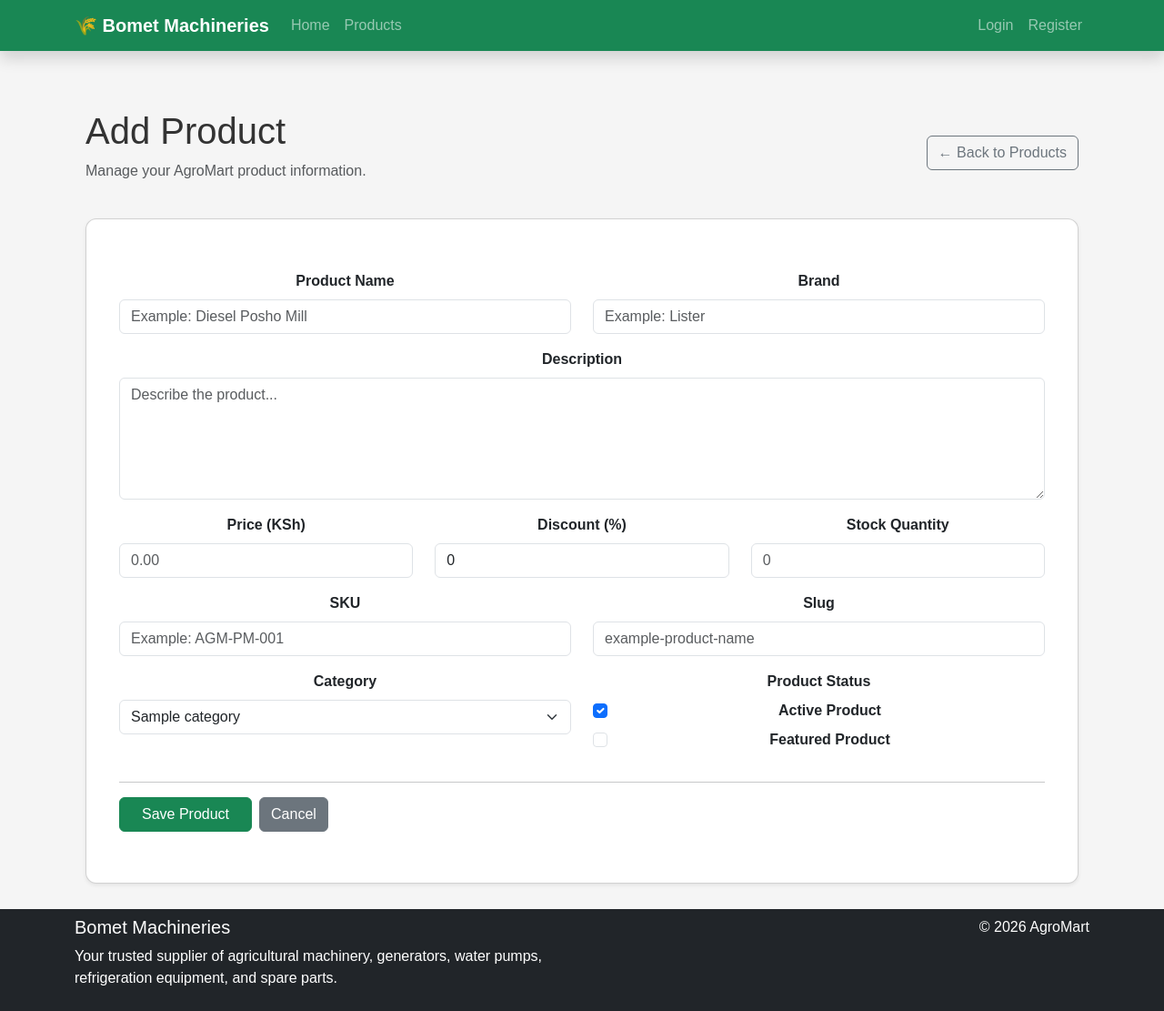
After one commit to roparon/AgroMart, a Flask app: page /admin/products/add in a window 1280 px wide. The commit adds this page. Shown: the whole page at 91% size. Run offline with Flask 3, Linux system fonts and the light colour scheme; tables that the repository leaves empty hold one stand-in row (values such as "Sample post").

Commit message:
worked on admin adding product

```diff
--- a/app/forms/product_forms.py
+++ b/app/forms/product_forms.py
@@ -1,13 +1,107 @@
 from flask_wtf import FlaskForm
-from wtforms import (StringField, TextAreaField, DecimalField, IntegerField, BooleanField, SelectField, SubmitField)
-from wtforms.validators import DataRequired, NumberRange
+
+from wtforms import (
+    StringField,
+    TextAreaField,
+    DecimalField,
+    IntegerField,
+    BooleanField,
+    SelectField,
+    SubmitField,
+)
+
+from wtforms.validators import (
+    DataRequired,
+    Optional,
+    Length,
+    NumberRange,
+)
+
 
 class ProductForm(FlaskForm):
-    name = StringField("Product Name", validators=[DataRequired()])
-    description = TextAreaField("Description", validators=[DataRequired()])
-    price = DecimalField("Price (KSh)", validators=[DataRequired(), NumberRange(min=0)], places=2)
-    stock = IntegerField("Stock Quantity", validators=[DataRequired(), NumberRange(min=0)])
-    sku = StringField("SKU")
-    category = SelectField("Category", coerce=int, validators=[DataRequired()])
-    featured = BooleanField("Featured Product")
-    submit = SubmitField("Save Product")
+
+    name = StringField(
+        "Product Name",
+        validators=[
+            DataRequired(),
+            Length(min=2, max=200),
+        ],
+    )
+
+    brand = StringField(
+        "Brand",
+        validators=[
+            Optional(),
+            Length(max=100),
+        ],
+    )
+
+    description = TextAreaField(
+        "Description",
+        validators=[
+            DataRequired(),
+        ],
+    )
+
+    price = DecimalField(
+        "Price (KSh)",
+        validators=[
+            DataRequired(),
+            NumberRange(min=0),
+        ],
+        places=2,
+    )
+
+    discount = IntegerField(
+        "Discount (%)",
+        validators=[
+            Optional(),
+            NumberRange(min=0, max=100),
+        ],
+        default=0,
+    )
+
+    stock = IntegerField(
+        "Stock Quantity",
+        validators=[
+            DataRequired(),
+            NumberRange(min=0),
+        ],
+    )
+
+    sku = StringField(
+        "SKU",
+        validators=[
+            Optional(),
+            Length(max=100),
+        ],
+    )
+
+    slug = StringField(
+        "Slug",
+        validators=[
+            Optional(),
+            Length(max=255),
+        ],
+    )
+
+    category = SelectField(
+        "Category",
+        coerce=int,
+        validators=[
+            DataRequired(),
+        ],
+    )
+
+    featured = BooleanField(
+        "Featured Product",
+    )
+
+    is_active = BooleanField(
+        "Active Product",
+        default=True,
+    )
+
+    submit = SubmitField(
+        "Save Product"
+    )
--- a/app/routes/admin/products.py
+++ b/app/routes/admin/products.py
@@ -1,9 +1,18 @@
-from flask import Blueprint, render_template, redirect, url_for, flash
+from flask import (
+    Blueprint,
+    render_template,
+    redirect,
+    url_for,
+    flash,
+)
 
 from app import db
+
+from app.forms.product_forms import ProductForm
+
 from app.models.product import Product
+
 from app.models.category import Category
-from app.forms.product_forms import ProductForm
 
 
 products_bp = Blueprint(
@@ -33,12 +42,14 @@ def products():
 # ADD PRODUCT
 # ============================================================
 
-@products_bp.route("/add", methods=["GET", "POST"])
+@products_bp.route(
+    "/add",
+    methods=["GET", "POST"],
+)
 def add_product():
 
     form = ProductForm()
 
-    # Load active categories into the dropdown
     categories = Category.query.filter_by(
         is_active=True
     ).order_by(
@@ -52,13 +63,15 @@ def add_product():
 
     if form.validate_on_submit():
 
-        # Check duplicate SKU
+        # Check SKU
         if form.sku.data:
+
             existing_sku = Product.query.filter_by(
-                sku=form.sku.data.strip()
+                sku=form.sku.data
             ).first()
 
             if existing_sku:
+
                 flash(
                     "A product with this SKU already exists.",
                     "danger",
@@ -70,14 +83,38 @@ def add_product():
                     title="Add Product",
                 )
 
+        # Check slug
+        if form.slug.data:
+
+            existing_slug = Product.query.filter_by(
+                slug=form.slug.data
+            ).first()
+
+            if existing_slug:
+
+                flash(
+                    "A product with this slug already exists.",
+                    "danger",
+                )
+
+                return render_template(
+                    "admin/product_form.html",
+                    form=form,
+                    title="Add Product",
+                )
+
         product = Product(
-            name=form.name.data.strip(),
-            description=form.description.data.strip(),
+            name=form.name.data,
+            brand=form.brand.data,
+            description=form.description.data,
             price=form.price.data,
+            discount=form.discount.data or 0,
             stock=form.stock.data,
-            sku=form.sku.data.strip() if form.sku.data else None,
+            sku=form.sku.data,
+            slug=form.slug.data,
             category_id=form.category.data,
             featured=form.featured.data,
+            is_active=form.is_active.data,
         )
 
         db.session.add(product)
@@ -103,12 +140,19 @@ def add_product():
 # EDIT PRODUCT
 # ============================================================
 
-@products_bp.route("/<int:product_id>/edit", methods=["GET", "POST"])
+@products_bp.route(
+    "/<int:product_id>/edit",
+    methods=["GET", "POST"],
+)
 def edit_product(product_id):
 
-    product = Product.query.get_or_404(product_id)
+    product = Product.query.get_or_404(
+        product_id
+    )
 
-    form = ProductForm(obj=product)
+    form = ProductForm(
+        obj=product
+    )
 
     categories = Category.query.filter_by(
         is_active=True
@@ -121,21 +165,22 @@ def edit_product(product_id):
         for category in categories
     ]
 
-    # Set category from the Product model
     if not form.is_submitted():
+
         form.category.data = product.category_id
 
     if form.validate_on_submit():
 
-        # Check duplicate SKU belonging to another product
+        # Check duplicate SKU
         if form.sku.data:
 
             existing_sku = Product.query.filter(
-                Product.sku == form.sku.data.strip(),
+                Product.sku == form.sku.data,
                 Product.id != product.id,
             ).first()
 
             if existing_sku:
+
                 flash(
                     "Another product already uses this SKU.",
                     "danger",
@@ -145,20 +190,40 @@ def edit_product(product_id):
                     "admin/product_form.html",
                     form=form,
                     title="Edit Product",
-                    product=product,
                 )
 
-        product.name = form.name.data.strip()
-        product.description = form.description.data.strip()
+        # Check duplicate slug
+        if form.slug.data:
+
+            existing_slug = Product.query.filter(
+                Product.slug == form.slug.data,
+                Product.id != product.id,
+            ).first()
+
+            if existing_slug:
+
+                flash(
+                    "Another product already uses this slug.",
+                    "danger",
+                )
+
+                return render_template(
+                    "admin/product_form.html",
+                    form=form,
+                    title="Edit Product",
+                )
+
+        product.name = form.name.data
+        product.brand = form.brand.data
+        product.description = form.description.data
         product.price = form.price.data
+        product.discount = form.discount.data or 0
         product.stock = form.stock.data
-        product.sku = (
-            form.sku.data.strip()
-            if form.sku.data
-            else None
-        )
+        product.sku = form.sku.data
+        product.slug = form.slug.data
         product.category_id = form.category.data
         product.featured = form.featured.data
+        product.is_active = form.is_active.data
 
         db.session.commit()
 
@@ -175,7 +240,6 @@ def edit_product(product_id):
         "admin/product_form.html",
         form=form,
         title="Edit Product",
-        product=product,
     )
 
 
@@ -189,7 +253,9 @@ def edit_product(product_id):
 )
 def delete_product(product_id):
 
-    product = Product.query.get_or_404(product_id)
+    product = Product.query.get_or_404(
+        product_id
+    )
 
     db.session.delete(product)
     db.session.commit()
--- /dev/null
+++ b/app/templates/admin/product_form.html
@@ -0,0 +1,281 @@
+{% extends "base.html" %}
+
+{% block content %}
+
+<div class="container mt-4">
+
+    <!-- Header -->
+
+    <div class="d-flex justify-content-between align-items-center mb-4">
+
+        <div>
+            <h1>{{ title }}</h1>
+
+            <p class="text-muted">
+                Manage your AgroMart product information.
+            </p>
+        </div>
+
+        <a
+            href="{{ url_for('admin_products.products') }}"
+            class="btn btn-outline-secondary"
+        >
+            ← Back to Products
+        </a>
+
+    </div>
+
+
+    <!-- Form -->
+
+    <div class="card shadow-sm">
+
+        <div class="card-body">
+
+            <form method="POST">
+
+                {{ form.hidden_tag() }}
+
+                <div class="row">
+
+                    <!-- Product Name -->
+
+                    <div class="col-md-6 mb-3">
+
+                        {{ form.name.label(
+                            class="form-label fw-bold"
+                        ) }}
+
+                        {{ form.name(
+                            class="form-control",
+                            placeholder="Example: Diesel Posho Mill"
+                        ) }}
+
+                        {% for error in form.name.errors %}
+
+                            <div class="text-danger small">
+                                {{ error }}
+                            </div>
+
+                        {% endfor %}
+
+                    </div>
+
+
+                    <!-- Brand -->
+
+                    <div class="col-md-6 mb-3">
+
+                        {{ form.brand.label(
+                            class="form-label fw-bold"
+                        ) }}
+
+                        {{ form.brand(
+                            class="form-control",
+                            placeholder="Example: Lister"
+                        ) }}
+
+                        {% for error in form.brand.errors %}
+
+                            <div class="text-danger small">
+                                {{ error }}
+                            </div>
+
+                        {% endfor %}
+
+                    </div>
+
+
+                    <!-- Description -->
+
+                    <div class="col-12 mb-3">
+
+                        {{ form.description.label(
+                            class="form-label fw-bold"
+                        ) }}
+
+                        {{ form.description(
+                            class="form-control",
+                            rows="5",
+                            placeholder="Describe the product..."
+                        ) }}
+
+                        {% for error in form.description.errors %}
+
+                            <div class="text-danger small">
+                                {{ error }}
+                            </div>
+
+                        {% endfor %}
+
+                    </div>
+
+
+                    <!-- Price -->
+
+                    <div class="col-md-4 mb-3">
+
+                        {{ form.price.label(
+                            class="form-label fw-bold"
+                        ) }}
+
+                        {{ form.price(
+                            class="form-control",
+                            placeholder="0.00"
+                        ) }}
+
+                    </div>
+
+
+                    <!-- Discount -->
+
+                    <div class="col-md-4 mb-3">
+
+                        {{ form.discount.label(
+                            class="form-label fw-bold"
+                        ) }}
+
+                        {{ form.discount(
+                            class="form-control",
+                            placeholder="0"
+                        ) }}
+
+                    </div>
+
+
+                    <!-- Stock -->
+
+                    <div class="col-md-4 mb-3">
+
+                        {{ form.stock.label(
+                            class="form-label fw-bold"
+                        ) }}
+
+                        {{ form.stock(
+                            class="form-control",
+                            placeholder="0"
+                        ) }}
+
+                    </div>
+
+
+                    <!-- SKU -->
+
+                    <div class="col-md-6 mb-3">
+
+                        {{ form.sku.label(
+                            class="form-label fw-bold"
+                        ) }}
+
+                        {{ form.sku(
+                            class="form-control",
+                            placeholder="Example: AGM-PM-001"
+                        ) }}
+
+                    </div>
+
+
+                    <!-- Slug -->
+
+                    <div class="col-md-6 mb-3">
+
+                        {{ form.slug.label(
+                            class="form-label fw-bold"
+                        ) }}
+
+                        {{ form.slug(
+                            class="form-control",
+                            placeholder="example-product-name"
+                        ) }}
+
+                    </div>
+
+
+                    <!-- Category -->
+
+                    <div class="col-md-6 mb-3">
+
+                        {{ form.category.label(
+                            class="form-label fw-bold"
+                        ) }}
+
+                        {{ form.category(
+                            class="form-select"
+                        ) }}
+
+                        {% for error in form.category.errors %}
+
+                            <div class="text-danger small">
+                                {{ error }}
+                            </div>
+
+                        {% endfor %}
+
+                    </div>
+
+
+                    <!-- Status -->
+
+                    <div class="col-md-6 mb-3">
+
+                        <label class="form-label fw-bold">
+                            Product Status
+                        </label>
+
+                        <div class="form-check">
+
+                            {{ form.is_active(
+                                class="form-check-input"
+                            ) }}
+
+                            {{ form.is_active.label(
+                                class="form-check-label"
+                            ) }}
+
+                        </div>
+
+                        <div class="form-check mt-2">
+
+                            {{ form.featured(
+                                class="form-check-input"
+                            ) }}
+
+                            {{ form.featured.label(
+                                class="form-check-label"
+                            ) }}
+
+                        </div>
+
+                    </div>
+
+                </div>
+
+
+                <!-- Buttons -->
+
+                <hr>
+
+                <div class="d-flex gap-2">
+
+                    {{ form.submit(
+                        class="btn btn-success px-4"
+                    ) }}
+
+                    <a
+                        href="{{ url_for('admin_products.products') }}"
+                        class="btn btn-secondary"
+                    >
+                        Cancel
+                    </a>
+
+                </div>
+
+            </form>
+
+        </div>
+
+    </div>
+
+</div>
+
+{% endblock %}
```
Also changed, not shown: app/templates/admin/category_form.html (added, +175 -0 lines), app/templates/admin/products.html (line endings or trailing spaces).
